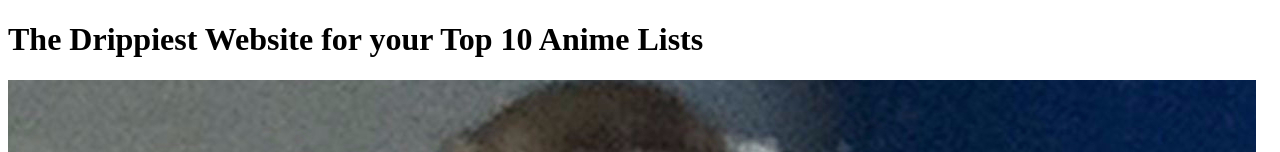
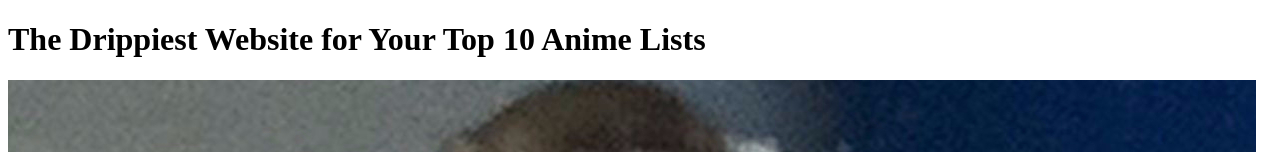
Before and after one commit to Garrett200/Learning, a plain HTML site: page index.html in a window 1280 px wide. Shown: the top 152 px of the page. Drawn offline with Linux system fonts and the light colour scheme.

Commit message:
Capitalized Your in index heading

```diff
--- a/index.html
+++ b/index.html
@@ -13,7 +13,7 @@
         <a href="/dashboard.html" target="_blank"></a>
     </nav>
     <main>
-        <h1>The Drippiest Website for your Top 10 Anime Lists</h1>
+        <h1>The Drippiest Website for Your Top 10 Anime Lists</h1>
         <img src="./assets/assets/Monkey.jpg" alt="">
         <p>one of many websites</p>
         <button>This button does nothing</button>
```
